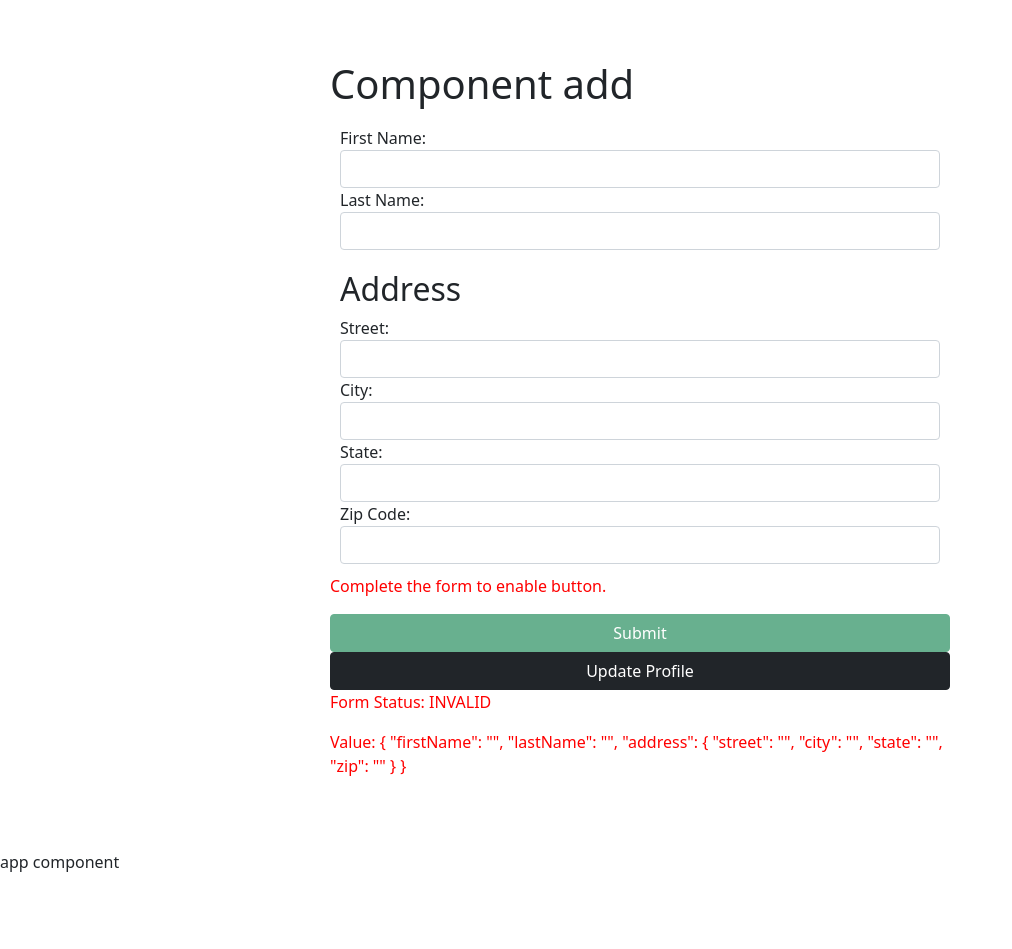
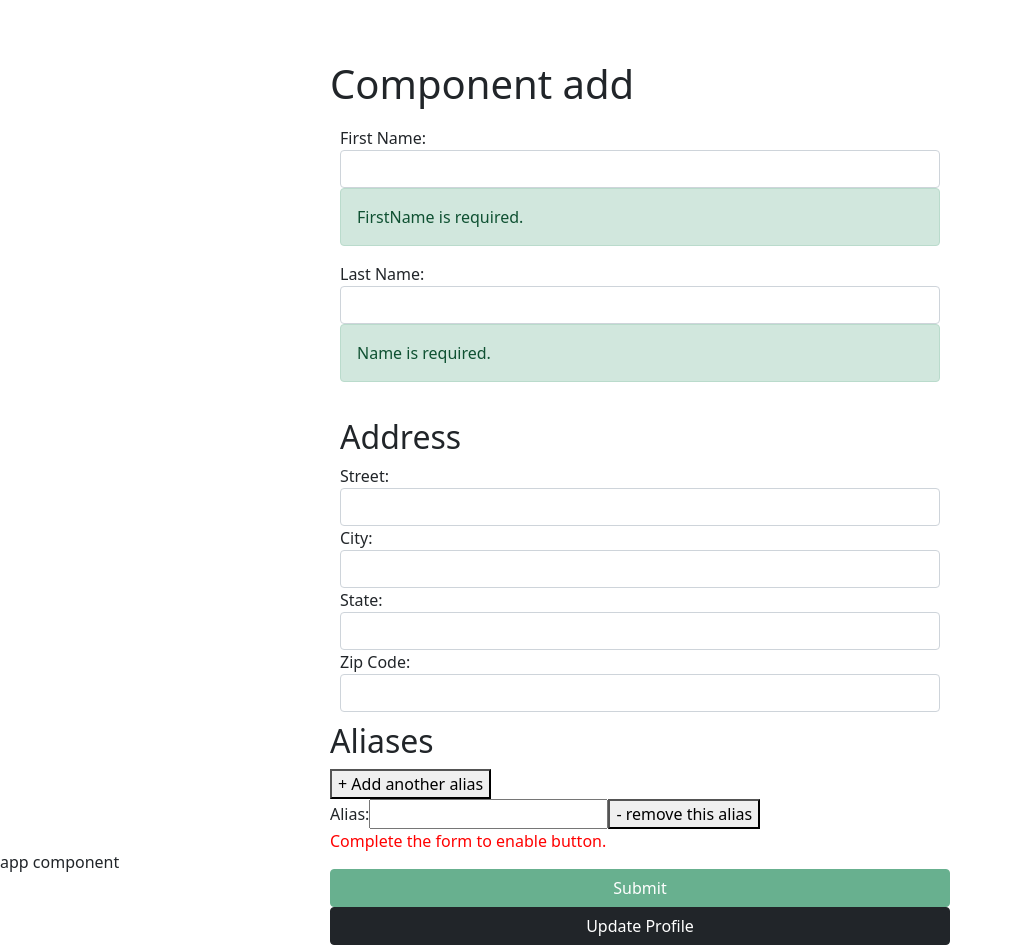
Before and after one commit to JeRimes/BugTracker, an Angular app: page / in a window 1280 px wide. Shown: the top 949 px of the page, without its empty margins (0-1012 px from the left). Before the commit the page ends 890 px from the top, so only its background shows below. Built offline with nearby package versions, Linux system fonts and the light colour scheme.

Commit message:
ajout des alias

```diff
--- a/src/app/add/add.component.html
+++ b/src/app/add/add.component.html
@@ -5,9 +5,15 @@
         <div class="flex-container">
             <label for="first-name">First Name: </label>
             <input class="form-control" id="first-name" type="text" formControlName="firstName">
+            <div *ngIf="profileForm.controls.firstName.errors?.required" class="alert alert-success">
+                FirstName is required.
+            </div>
 
             <label for="last-name">Last Name: </label>
             <input class="form-control" id="last-name" type="text" formControlName="lastName">
+            <div *ngIf="profileForm.controls.lastName.errors?.required" class="alert alert-success">
+                Name is required.
+            </div>
         </div>
         <div formGroupName="address" class="flex-container">
             <h2>Address</h2>
@@ -23,7 +29,17 @@
             <label for="zip">Zip Code: </label>
             <input class="form-control" id="zip" type="text" formControlName="zip">
           </div>
+        <div formArrayName="aliases">
+            <h2>Aliases</h2>
+            <button (click)="addAlias()">+ Add another alias</button>
 
+            <div *ngFor="let alias of aliases.controls; let i=index">
+              <!-- The repeated alias template -->
+              <label for="alias-{{ i }}">Alias:</label>
+              <input id="alias-{{ i }}" type="text" [formControlName]="i">
+              <button (click)="deleteAlias(i)">- remove this alias</button>
+            </div>
+          </div>
       </form>
       <p>Complete the form to enable button.</p>
       <!-- class="btn btn-primary" -->
--- a/src/app/add/add.component.ts
+++ b/src/app/add/add.component.ts
@@ -1,7 +1,7 @@
 import { Component, OnDestroy, OnInit } from '@angular/core';
-import { FormGroup, FormControl } from '@angular/forms';
 import { FormBuilder } from '@angular/forms';
 import { Validators } from '@angular/forms';
+import { FormArray } from '@angular/forms';
 
 @Component({
   selector: 'app-add',
@@ -18,8 +18,20 @@ export class AddComponent implements OnInit, OnDestroy {
       city: ['', Validators.required],
       state: ['', Validators.required],
       zip: ['', Validators.required]
-    })
+    }),
+    aliases: this.fb.array([
+      this.fb.control('')
+    ])
   });
+  get aliases() {
+    return this.profileForm.get('aliases') as FormArray;
+  }
+  addAlias() {
+    this.aliases.push(this.fb.control(''));
+  }
+  deleteAlias(i){
+    this.aliases.removeAt(i);
+  }
   onSubmit() {
     // TODO: Use EventEmitter with form value
     console.warn(this.profileForm.value);
```
